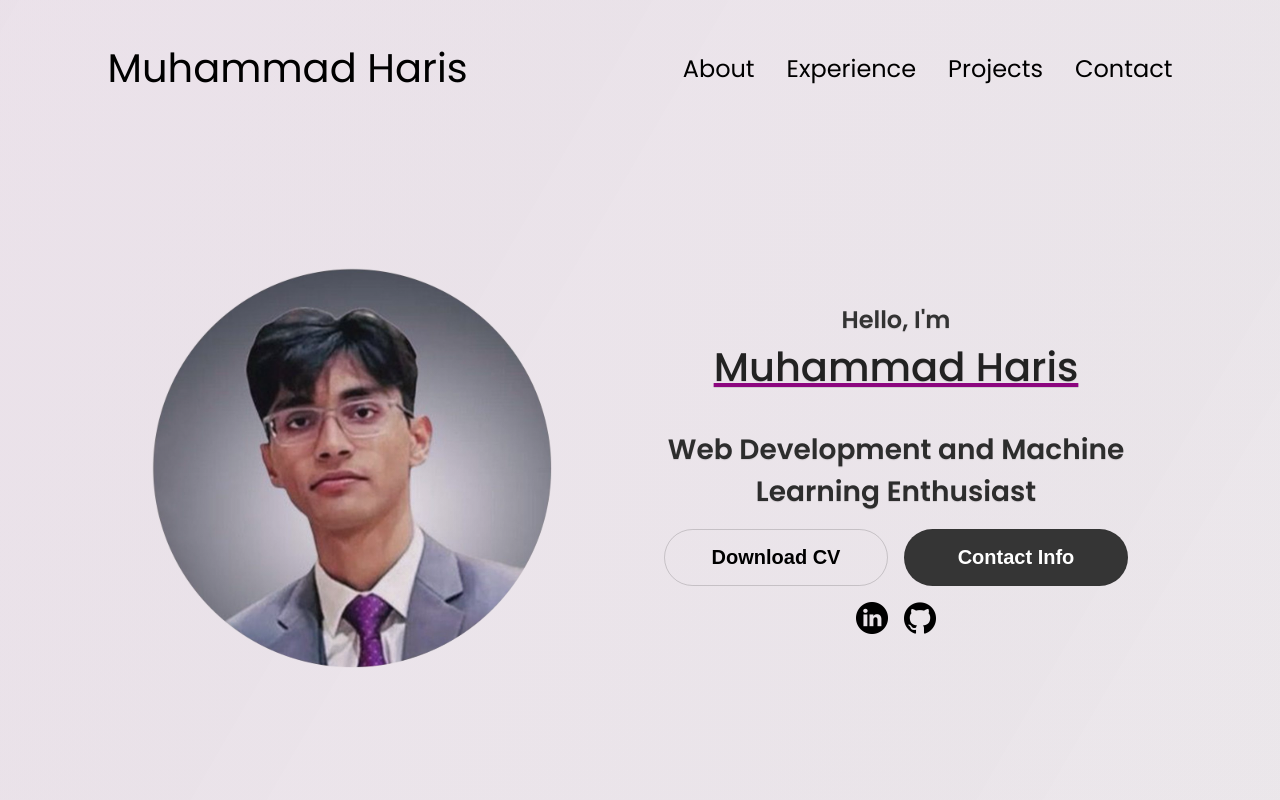
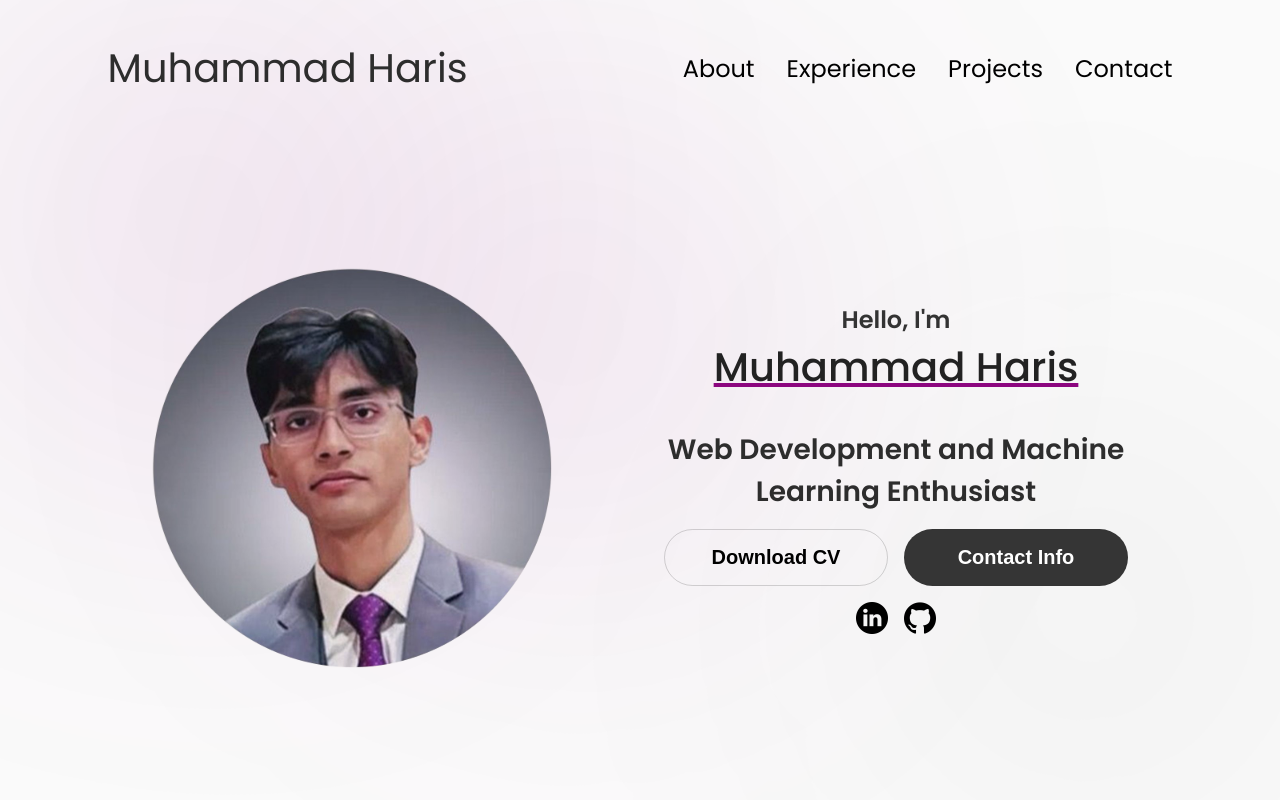
Before and after one commit to Harris-giki/Portfolio_WebDev, a plain HTML site: page index.html in a window 1280 px wide. Both pictures are taken after a click on the button "Download CV". Shown: the top 800 px of the page. Drawn offline with Linux system fonts and the light colour scheme; files whose address does not match are found by name.

Commit message:
new background

```diff
--- a/index.html
+++ b/index.html
@@ -9,6 +9,11 @@
   </head>
 
   <body>
+    <div class="aurora-container">
+      <div class="aurora-gradient gradient-1"></div>
+      <div class="aurora-gradient gradient-2"></div>
+      <div class="aurora-gradient gradient-3"></div>
+    </div>
     <nav id="desktop-nav">
       <div class="logo">Muhammad Haris</div>
       <div>
--- a/script.js
+++ b/script.js
@@ -4,3 +4,16 @@ function toggleMenu() {
     menu.classList.toggle("open");
     icon.classList.toggle("open");
 }
+
+document.addEventListener('mousemove', (e) => {
+    const { clientX, clientY } = e;
+    const gradients = document.querySelectorAll('.aurora-gradient');
+
+    gradients.forEach((gradient, index) => {
+        const movement = (index + 1) * 2;
+        const x = (clientX - window.innerWidth / 2) / movement;
+        const y = (clientY - window.innerHeight / 2) / movement;
+
+        gradient.style.transform = `translate(${x}px, ${y}px)`;
+    });
+});
--- a/style.css
+++ b/style.css
@@ -1,18 +1,9 @@
 @import url('https://fonts.googleapis.com/css2?family=Poppins:ital,wght@0,100;0,200;0,300;0,400;0,500;0,600;0,700;0,800;0,900;1,100;1,200;1,300;1,400;1,500;1,600;1,700;1,800;1,900&display=swap');
 
 :root {
-  --aurora-bg: linear-gradient(
-    120deg,
-    rgba(140, 6, 127, 0.1) 0%,
-    rgba(53, 53, 53, 0.05) 50%,
-    rgba(140, 6, 127, 0.1) 100%
-  );
-  --aurora-bg2: linear-gradient(
-    300deg,
-    rgba(140, 6, 127, 0.1) 0%,
-    rgba(53, 53, 53, 0.05) 50%,
-    rgba(140, 6, 127, 0.1) 100%
-  );
+  --blur-size: 150px;
+  --transparency: 0.15;
+  --bg-color: rgb(250, 250, 250);
 }
 
 * {
@@ -30,10 +21,10 @@
 
 body {
     font-family: "Poppins", sans-serif;
-    background: var(--aurora-bg), var(--aurora-bg2);
-    background-size: 400% 400%, 400% 400%;
-    animation: aurora 60s linear infinite;
+    background: transparent;
     min-height: 100vh;
+    color: rgb(45, 45, 45);
+    position: relative;
 }
 
 @keyframes aurora {
@@ -668,5 +659,74 @@ footer p {
 .section__text__p2,
 .title,
 h1, h2, h3 {
-    text-shadow: 0 1px 1px rgba(0, 0, 0, 0.1);
+    text-shadow: none;
 }
+
+/* Add the aurora container styles */
+.aurora-container {
+  position: fixed;
+  top: 0;
+  left: 0;
+  right: 0;
+  bottom: 0;
+  overflow: hidden;
+  background: var(--bg-color);
+  z-index: -1;
+}
+
+/* Add the aurora gradient elements */
+.aurora-gradient {
+  position: absolute;
+  border-radius: 50%;
+  filter: blur(var(--blur-size));
+}
+
+.gradient-1 {
+  background: radial-gradient(circle, rgba(140, 6, 127, var(--transparency)) 0%, transparent 70%);
+  height: 90vh;
+  width: 90vh;
+  top: -20vh;
+  left: -20vh;
+  animation: aurora-movement 15s linear infinite;
+}
+
+.gradient-2 {
+  background: radial-gradient(circle, rgba(53, 53, 53, 0.1) 0%, transparent 70%);
+  height: 70vh;
+  width: 70vh;
+  bottom: -10vh;
+  right: -10vh;
+  animation: aurora-movement 12s linear infinite reverse;
+}
+
+.gradient-3 {
+  background: radial-gradient(circle, rgba(140, 6, 127, var(--transparency)) 0%, transparent 70%);
+  height: 80vh;
+  width: 80vh;
+  bottom: 20vh;
+  left: 20vw;
+  animation: aurora-movement 10s linear infinite;
+}
+
+@keyframes aurora-movement {
+  0% {
+    transform: translate(0, 0) rotate(0deg);
+  }
+  25% {
+    transform: translate(10px, 10px) rotate(90deg);
+  }
+  50% {
+    transform: translate(0, 20px) rotate(180deg);
+  }
+  75% {
+    transform: translate(-10px, 10px) rotate(270deg);
+  }
+  100% {
+    transform: translate(0, 0) rotate(360deg);
+  }
+}
+
+/* Add text shadow for better readability */
+h1, h2, h3, p {
+    text-shadow: none;
+}
```
